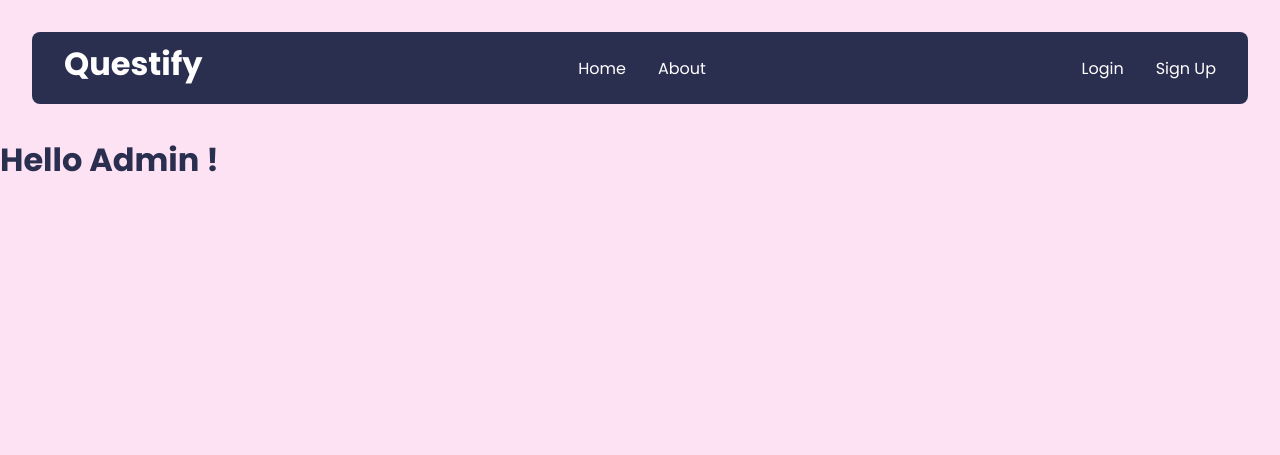
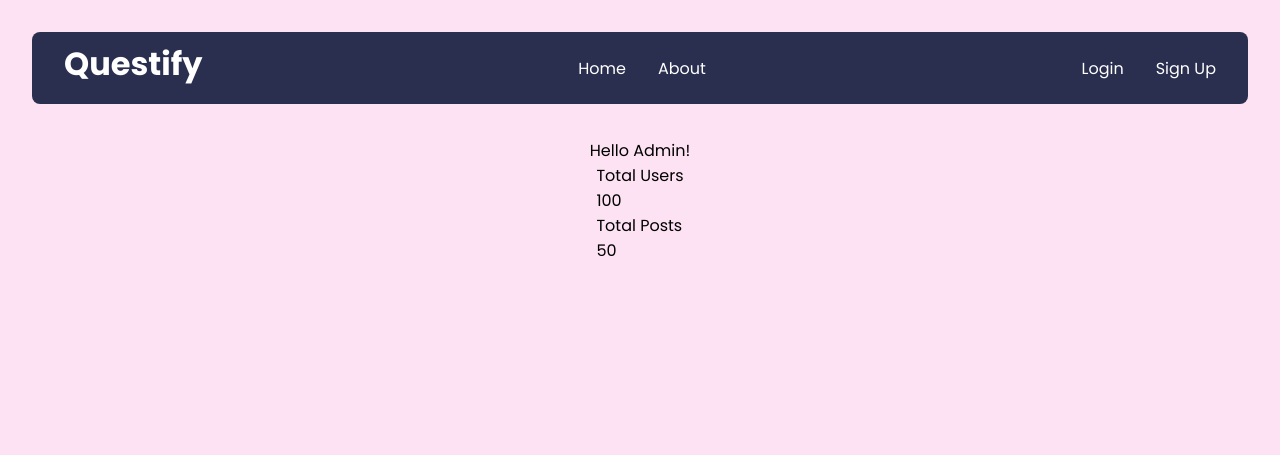
Before and after one commit to adityadhiman-in/questify, a Node server app: template views/admin.ejs in a window 1280 px wide. Shown: the top 455 px of the page. Run offline with Node 20, Linux system fonts and the light colour scheme; the template is opened without the code that fills it, so the values that code supplies are empty; some libraries are stand-ins or nearby versions.

Commit message:
admin page edited

```diff
--- a/views/admin.ejs
+++ b/views/admin.ejs
@@ -1,3 +1,15 @@
 <%- include("partials/header.ejs") %>
-<h1>Hello Admin !</h1>
+<div class="container">
+  <div class="nav">Hello Admin!</div>
+  <div class="stats">
+    <div class="statsItem">
+      <div class="statsItemTitle">Total Users</div>
+      <div class="statsItemValue">100</div>
+    </div>
+    <div class="statsItem">
+      <div class="statsItemTitle">Total Posts</div>
+      <div class="statsItemValue">50</div>
+    </div>
+  </div>
+</div>
 <%- include("partials/loggedInFooter.ejs") %>
```
